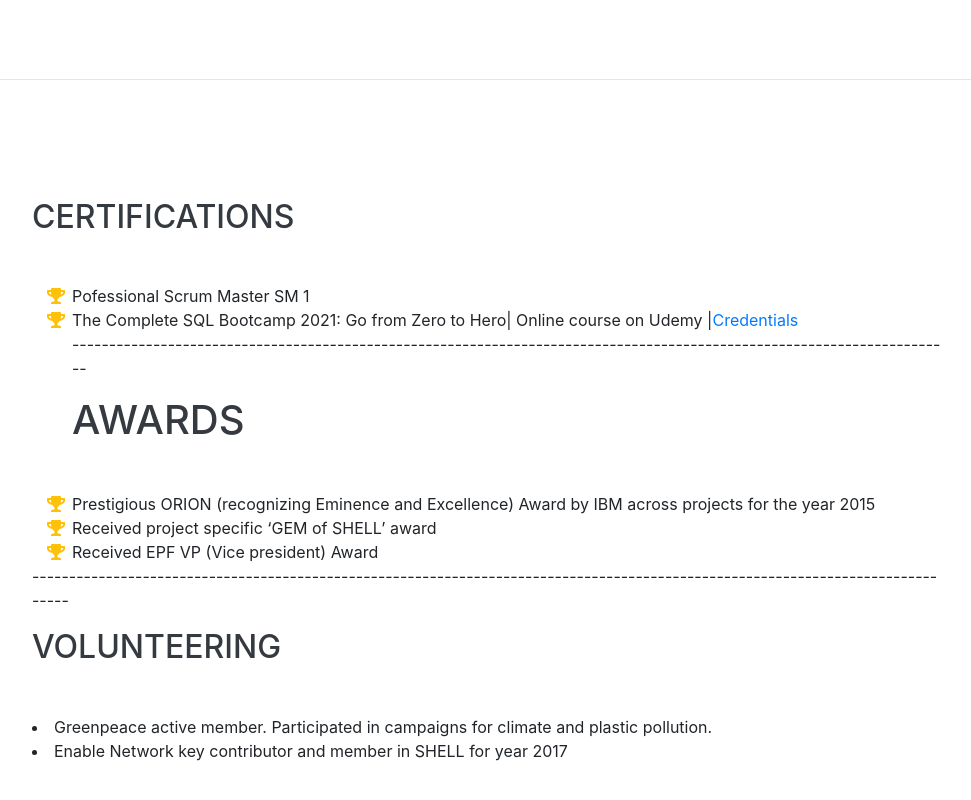
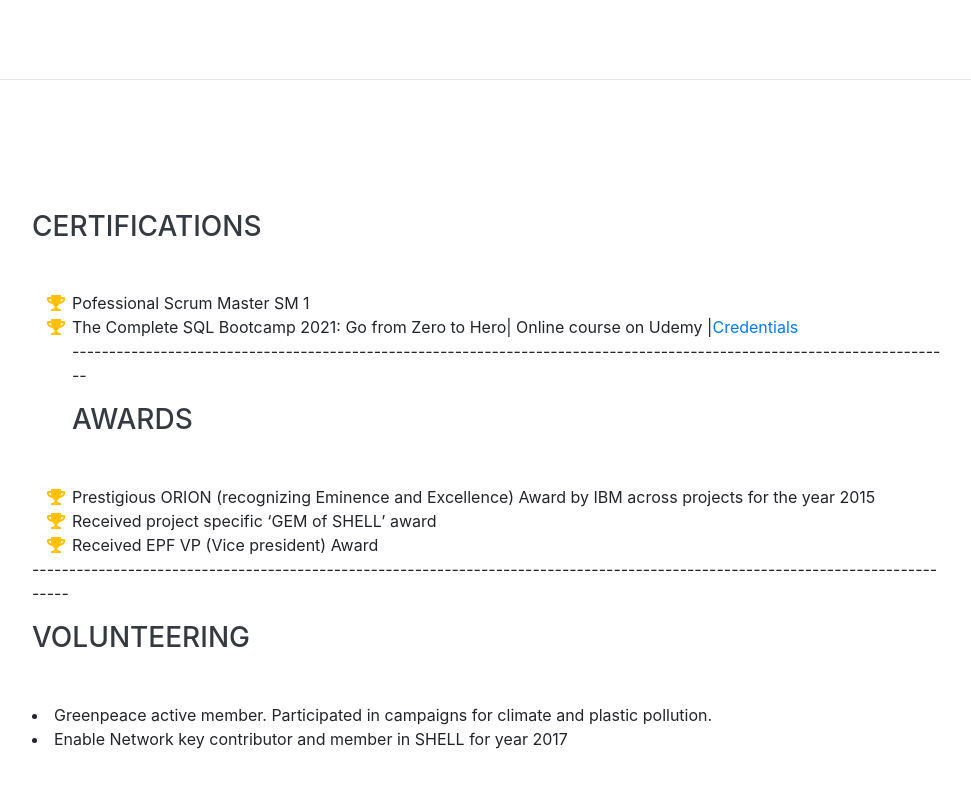
Before and after one commit to karthikkodakandla/karthikk.github.io, a website with bundled scripts: page index.html in a window 1280 px wide. Shown: the part 3851-4651 px from the top of the page, without its empty margins (288-1259 px from the left). Built offline with nearby package versions, Linux system fonts and the light colour scheme; a web font is replaced by a local one.

Commit message:
Update index.html

```diff
--- a/index.html
+++ b/index.html
@@ -159,7 +159,7 @@
 
     <section class="resume-section p-3 p-lg-5 d-flex align-items-center" id="certifications">
       <div class="w-100">
-        <h2 class="mb-5">Certifications</h2>
+        <h3 class="mb-5">Certifications</h3>
         <ul class="fa-ul mb-0">
 	  <li>
             <i class="fa-li fa fa-trophy text-warning"></i>
@@ -168,7 +168,7 @@
 	  <i class="fa-li fa fa-trophy text-warning"></i>
            The Complete SQL Bootcamp 2021: Go from Zero to Hero| Online course on Udemy |<a href ="https://udemy-certificate.s3.amazonaws.com/image/UC-44042372-d85c-464a-a650-fa08820044cb.jpg?v=1611948445000">Credentials</a></li>
 		 <p>------------------------------------------------------------------------------------------------------------------------</p>
-	  <h1 class="mb-5">Awards</h1>
+	  <h3 class="mb-5">Awards</h3>
 		<li>
             <i class="fa-li fa fa-trophy text-warning"></i>
            Prestigious ORION (recognizing Eminence and Excellence) Award by IBM across projects for the year 2015 </li>
@@ -179,9 +179,8 @@
             <i class="fa-li fa fa-trophy text-warning"></i>
            Received EPF VP (Vice president) Award</li>
 	  </ul>
-
 	  <p>--------------------------------------------------------------------------------------------------------------------------------</p>
-	  <h2 class="mb-5">Volunteering</h2>
+	  <h3 class="mb-5">Volunteering</h3>
 	  <li>Greenpeace active member. Participated in campaigns for climate and plastic pollution.</li>
 	  <li>Enable Network key contributor and member in SHELL for year 2017</li>
       </div>
```
